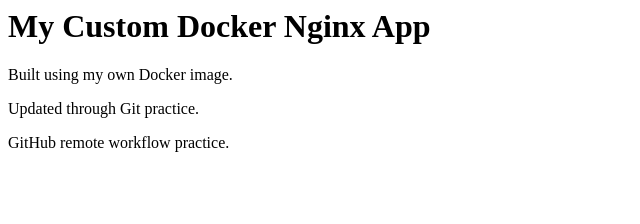
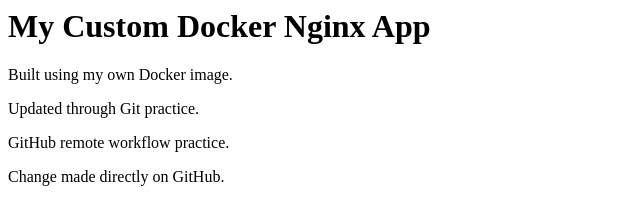
Before and after one commit to shreyasjakkula/docker-nginx-app, a plain HTML site: page index.html in a window 1280 px wide. Shown: the whole page, without its empty margins (0-640 px from the left). Drawn offline with Linux system fonts and the light colour scheme.

Commit message:
Updated index.html directly on RR

```diff
--- a/index.html
+++ b/index.html
@@ -2,3 +2,4 @@
 ><p>Built using my own Docker image.</p>
 <p>Updated through Git practice.</p>
 <p>GitHub remote workflow practice.</p>
+<p>Change made directly on GitHub.</p>
```
